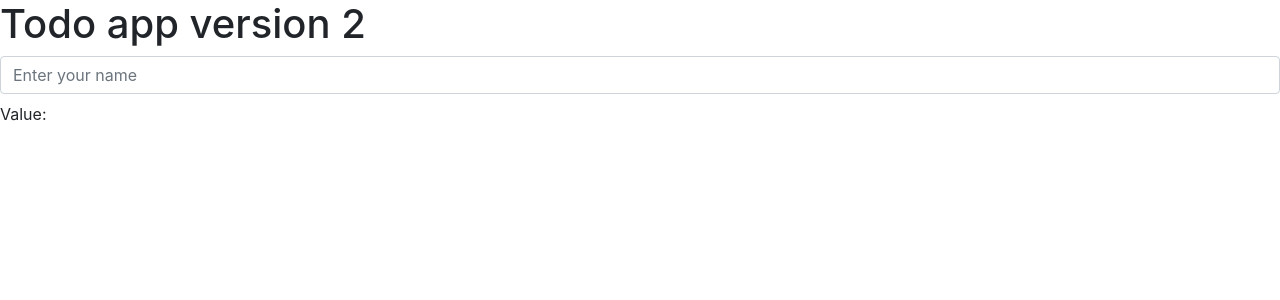
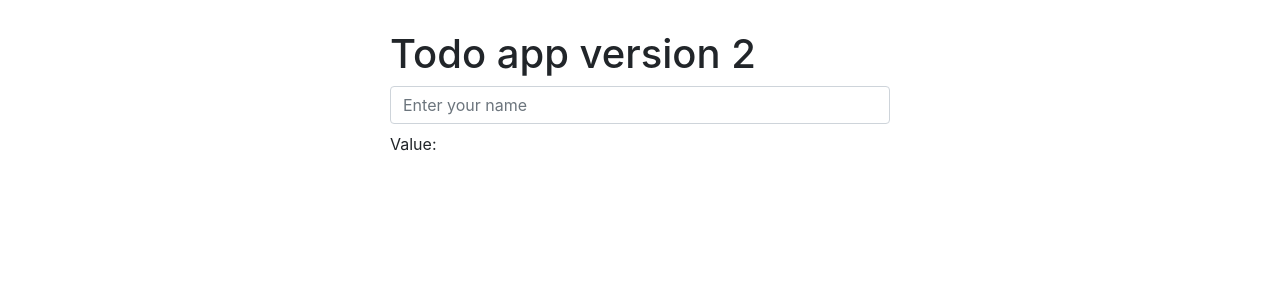
Before and after one commit to ImsirovicAjdin/todo-app-two, a Vue app: page / in a window 1280 px wide. Shown: the top 300 px of the page. Built offline with nearby package versions, Linux system fonts and the light colour scheme.

Commit message:
Center the app and give it vertical margin

```diff
--- a/src/App.vue
+++ b/src/App.vue
@@ -18,3 +18,10 @@ export default {
   },
 }
 </script>
+
+<style scoped>
+#app {
+  max-width: 500px;
+  margin: 30px auto;
+}
+</style>
```
